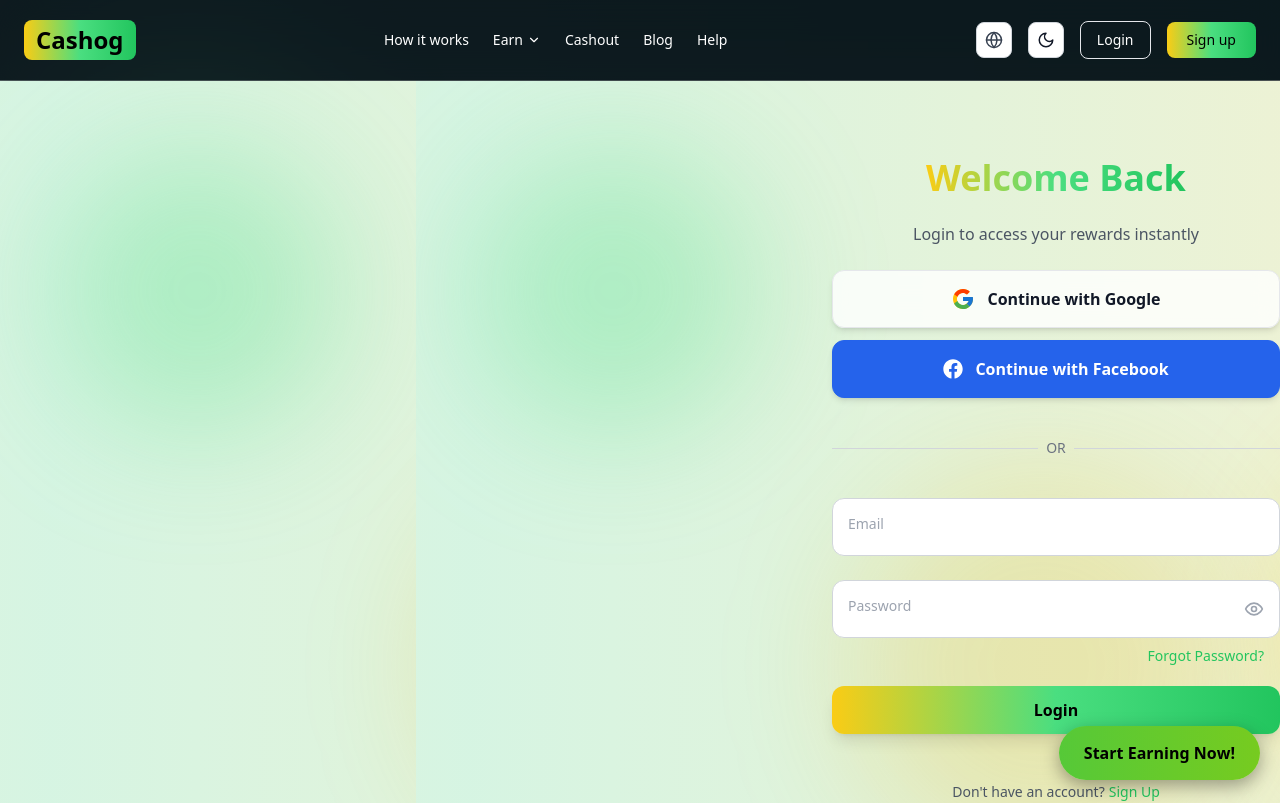
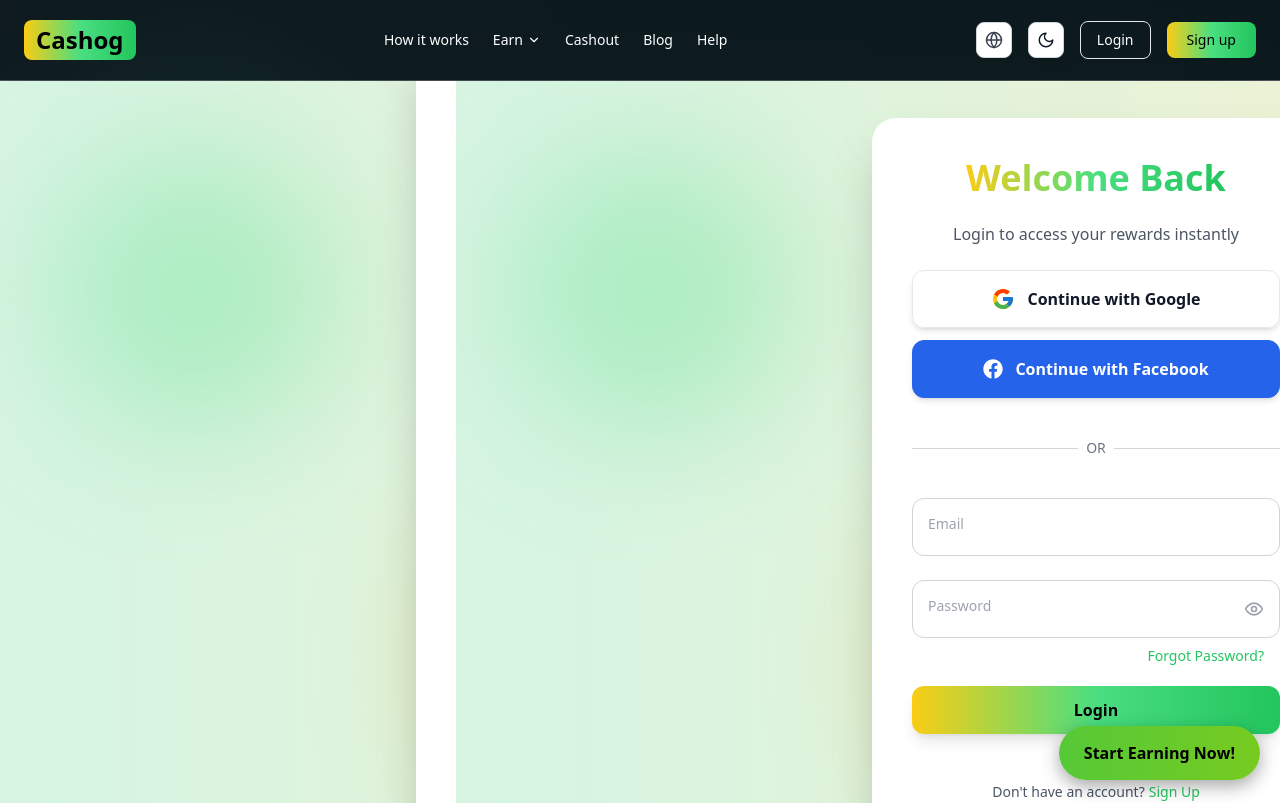
Before and after one commit to tool63/cashin, a Next.js app: page /login in a window 1280 px wide. Shown: the top 803 px of the page. Built offline with nearby package versions, Linux system fonts and the light colour scheme.

Commit message:
Update layout.tsx

```diff
--- a/app/(auth)/layout.tsx
+++ b/app/(auth)/layout.tsx
@@ -1,21 +1,31 @@
 "use client";
 
 import { ReactNode } from "react";
+import { motion } from "framer-motion";
 
 export default function AuthLayout({ children }: { children: ReactNode }) {
   return (
-    <div className="relative w-screen min-h-screen bg-gray-50 dark:bg-[#070A14] overflow-auto flex items-center justify-center px-4 sm:px-6">
+    <div className="relative w-screen h-screen bg-gray-50 dark:bg-[#070A14] overflow-auto flex items-center justify-center px-4 sm:px-6">
 
-      {/* Animated Gradient Background */}
+      {/* ============================
+          Animated Gradient Background
+      ============================ */}
       <div className="absolute inset-0 animate-gradient bg-gradient-to-r from-yellow-400 via-green-400 to-yellow-400 opacity-20 dark:opacity-10"></div>
       <div className="absolute w-72 h-72 bg-green-400/30 rounded-full blur-3xl animate-float top-20 left-10"></div>
       <div className="absolute w-96 h-96 bg-yellow-400/30 rounded-full blur-3xl animate-float animation-delay-2000 bottom-10 right-10"></div>
       <div className="absolute w-96 h-96 bg-yellow-500/20 rounded-full blur-3xl animate-float animation-delay-4000 top-1/2 left-1/3"></div>
 
-      {/* Centered Auth Card */}
-      <div className="relative z-10 w-full max-w-md">
+      {/* ============================
+          Centered Pop-up Card
+      ============================ */}
+      <motion.div
+        initial={{ opacity: 0, scale: 0.95, y: 20 }}
+        animate={{ opacity: 1, scale: 1, y: 0 }}
+        transition={{ duration: 0.6 }}
+        className="relative z-10 w-full max-w-md bg-white dark:bg-[#1A1F2B] rounded-3xl shadow-2xl p-8 sm:p-10"
+      >
         {children}
-      </div>
+      </motion.div>
     </div>
   );
 }
```
